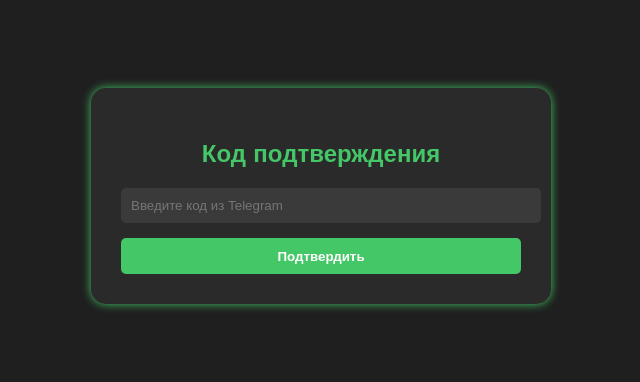
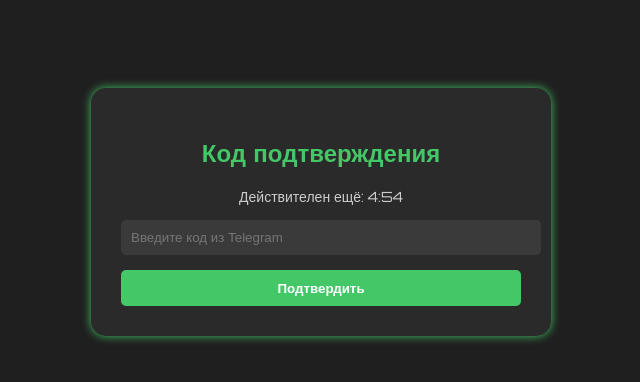
Before and after one commit to John-Konstantine/holyhell-bot-site, a FastAPI app: page /admin-confirm in a window 1280 px wide. Shown: the top 382 px of the page, without its empty margins (319-959 px from the left). Run offline with FastAPI, Linux system fonts and the light colour scheme; parts of the project's set-up code (start-up, migrations or seed data) failed here and were passed over.

Commit message:
Добавлен таймер истечения кода подтверждения на странице /admin-confirm

```diff
--- a/templates/admin_confirm.html
+++ b/templates/admin_confirm.html
@@ -52,6 +52,12 @@
             text-align: center;
             margin-bottom: 10px;
         }
+        .timer {
+            text-align: center;
+            color: #ccc;
+            font-size: 14px;
+            margin-bottom: 15px;
+        }
     </style>
 </head>
 <body>
@@ -63,11 +69,34 @@
         <p class="error">{{ error }}</p>
     {% endif %}
 
+    <div class="timer">
+        Действителен ещё: <span id="countdown">5:00</span>
+    </div>
+
     <form method="post">
         <input type="text" name="code" placeholder="Введите код из Telegram" required>
         <button type="submit">Подтвердить</button>
     </form>
 </div>
 
+<script>
+    let totalSeconds = 300;  // 5 минут
+
+    function updateTimer() {
+        let minutes = Math.floor(totalSeconds / 60);
+        let seconds = totalSeconds % 60;
+        document.getElementById("countdown").textContent =
+            `${String(minutes).padStart(1, '0')}:${String(seconds).padStart(2, '0')}`;
+        if (totalSeconds > 0) {
+            totalSeconds--;
+            setTimeout(updateTimer, 1000);
+        } else {
+            document.getElementById("countdown").textContent = "Код истёк";
+        }
+    }
+
+    updateTimer();
+</script>
+
 </body>
 </html>
```
